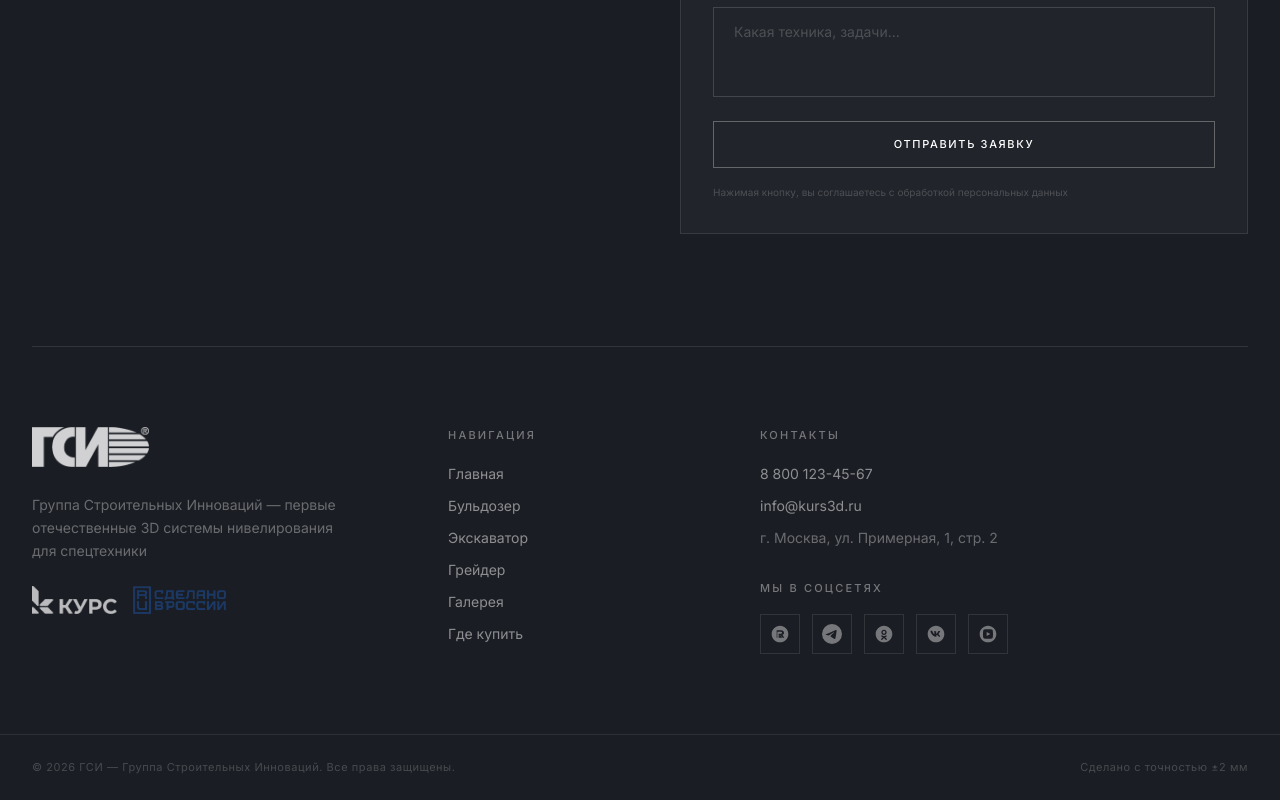
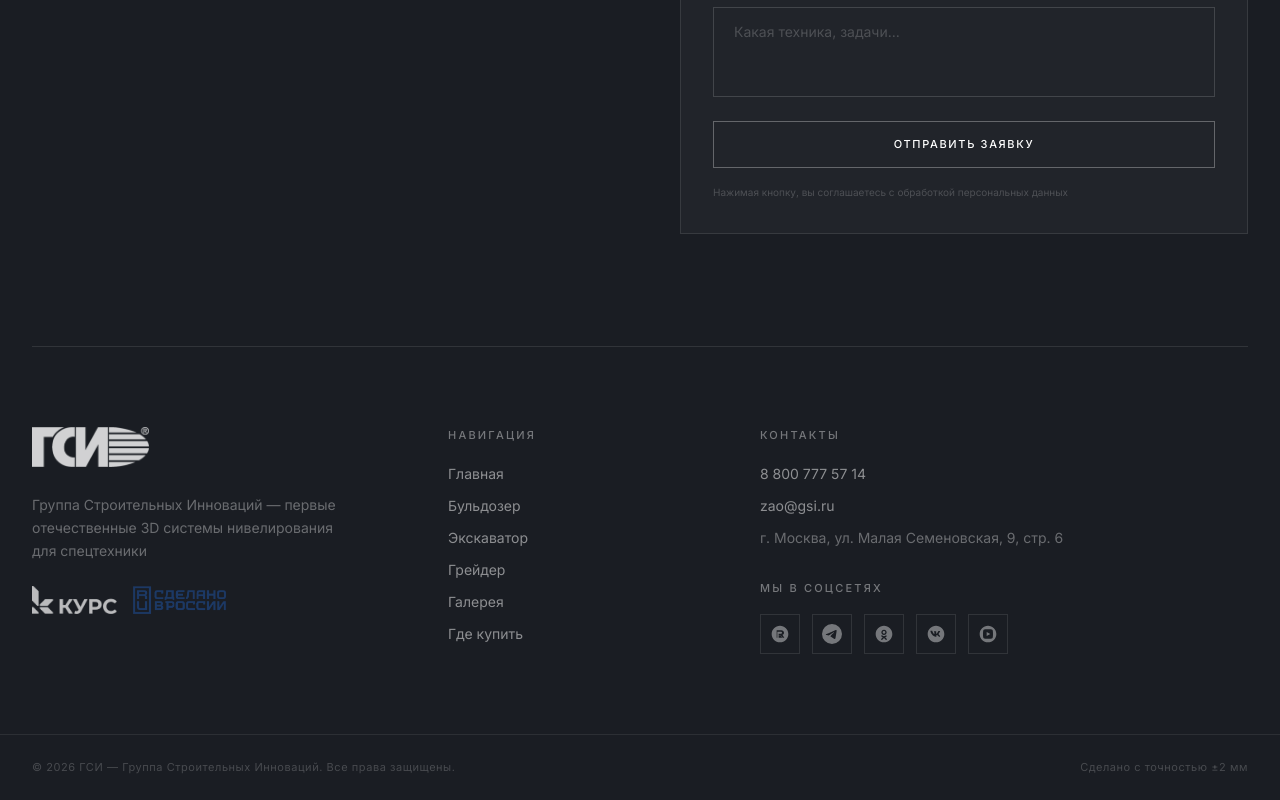
Before and after one commit to yutoukastreamer/site-kurs, a React (Vite) app: page / in a window 1280 px wide. Shown: the part 5093-5893 px from the top of the page. Built offline with nearby package versions, Linux system fonts and the light colour scheme.

Commit message:
сохраняю свои правки перед pull

```diff
--- a/src/components/layout/Footer.jsx
+++ b/src/components/layout/Footer.jsx
@@ -109,16 +109,16 @@ export default function Footer() {
                 href="tel:+78001234567"
                 className="text-sm text-white/50 hover:text-white transition-colors"
               >
-                8 800 123-45-67
+                8 800 777 57 14
               </a>
               <a
                 href="mailto:info@kurs3d.ru"
                 className="text-sm text-white/50 hover:text-white transition-colors"
               >
-                info@kurs3d.ru
+                zao@gsi.ru
               </a>
               <p className="text-sm text-white/35">
-                г. Москва, ул. Примерная, 1, стр. 2
+                г. Москва, ул. Малая Семеновская, 9, стр. 6
               </p>
             </div>
 
--- a/src/components/layout/Header.jsx
+++ b/src/components/layout/Header.jsx
@@ -193,7 +193,7 @@ export default function Header() {
               ))}
               <div className="divider-accent mt-2" />
               <a href="tel:+78001234567" className="text-sm text-text-secondary">
-                8 800 123-45-67
+                8 800 777 57 14
               </a>
               <Link
                 to="/#contact"
```
